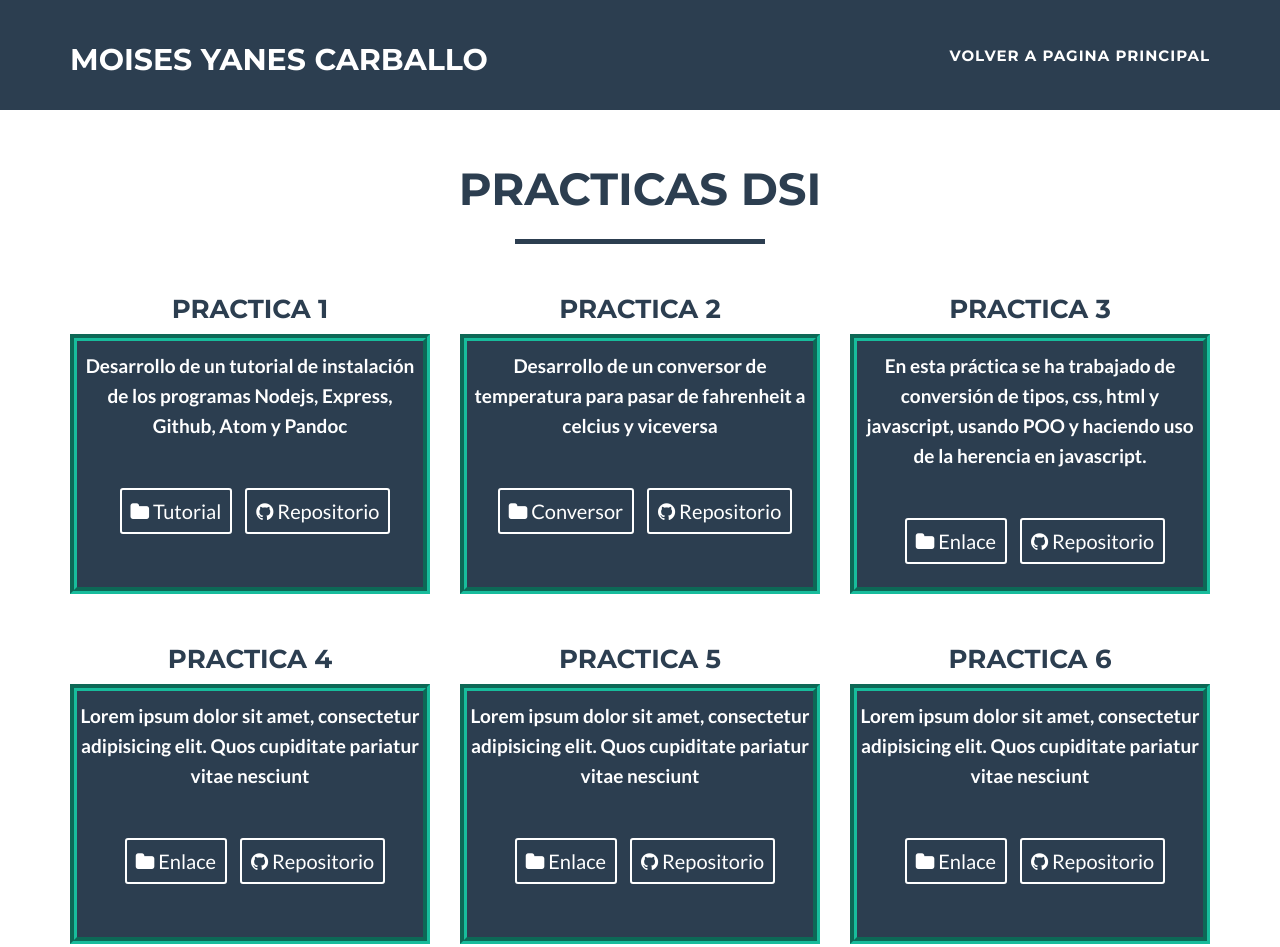
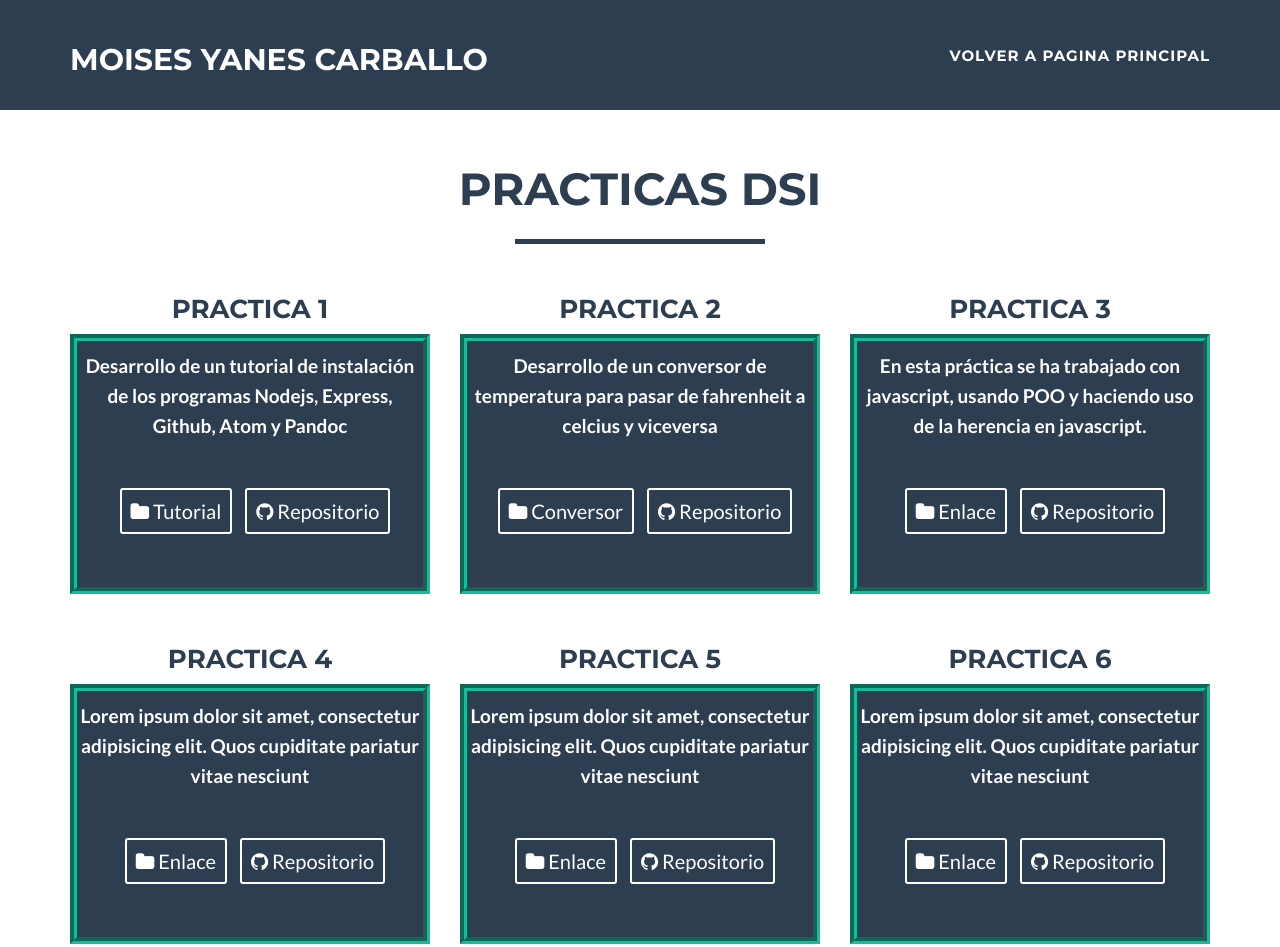
Before and after one commit to alu0100782851/alu0100782851.github.io, a plain HTML site: page Practicas-dsi.html in a window 1280 px wide. Shown: the top 947 px of the page. Drawn offline with nearby package versions, Linux system fonts and the light colour scheme.

Commit message:
Corrigiendo informacion de practica3

```diff
--- a/Practicas-dsi.html
+++ b/Practicas-dsi.html
@@ -100,7 +100,7 @@
                 <div class="col-sm-4 portfolio-item" id="practicas">
                 	<h3> Practica 3 </h3>
                		<div id="prct">
-                    	<h4> En esta práctica se ha trabajado de conversión de tipos, css, html y javascript, usando POO y haciendo uso de la herencia en javascript. </h4><br>
+                    	<h4> En esta práctica se ha trabajado con javascript, usando POO y haciendo uso de la herencia en javascript. </h4><br>
                     	<a href="http://ull-esit-gradoii-dsi.github.io/object-oriented-programming-in-js-javi_dsi1516/" target="_blank" class="btn btn-sm btn-outline">
                             <i class="fa fa-folder"></i> Enlace
                         </a>
```
